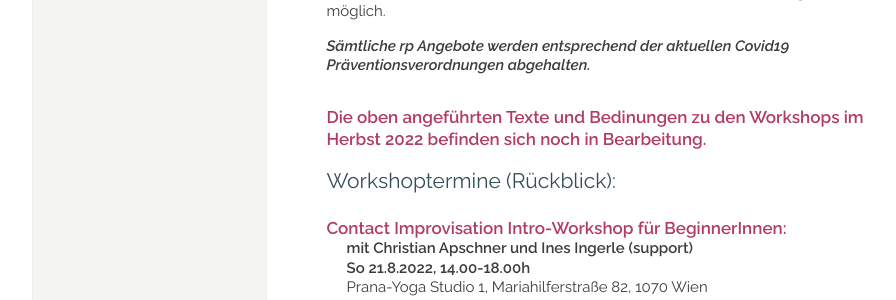
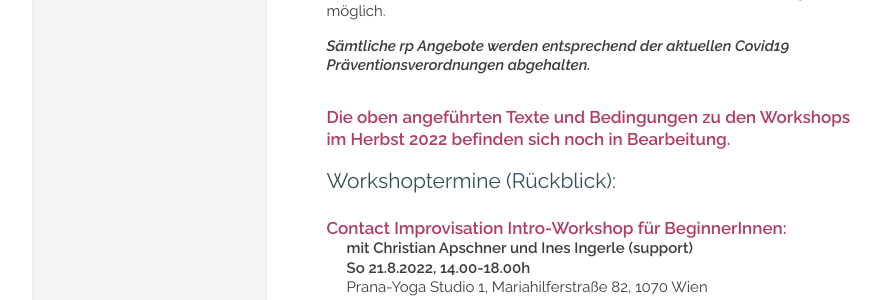
Before and after one commit to manulari/rollingpointat, a Jekyll site: the page built from _pages_de/workshops.md, in a window 1280 px wide and 900 px high, scrolled down 2305 px. Shown: the part 153-453 px from the top of the window, without its empty margins (152-1048 px from the left). Built offline with Jekyll 4.4.1, drawn with Linux system fonts in a browser that asks for light colours; comment, search, counter and statistics services are not loaded.

Commit message:
Update page (de) “workshops”

```diff
--- a/_pages_de/workshops.md
+++ b/_pages_de/workshops.md
@@ -79,7 +79,7 @@ Aus Gründen von CoVid ist für beide Seiten jederzeit eine Stornierung möglich
 
 ***Sämtliche rp Angebote werden entsprechend der aktuellen Covid19 Präventionsverordnungen abgehalten.***
 
-#### **Die oben angeführten Texte und Bedinungen zu den Workshops im Herbst 2022 befinden sich noch in Bearbeitung.**
+#### **Die oben angeführten Texte und Bedingungen zu den Workshops im Herbst 2022 befinden sich noch in Bearbeitung.**
 
 ## Workshoptermine (Rückblick):
 
```
